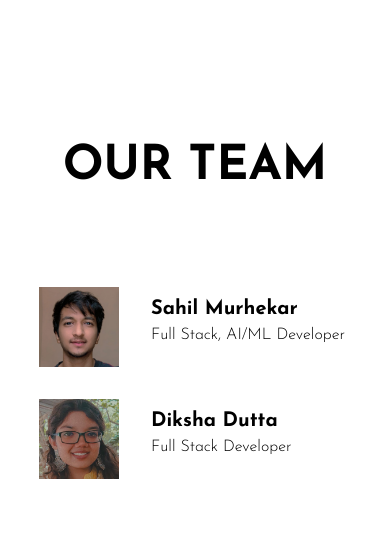
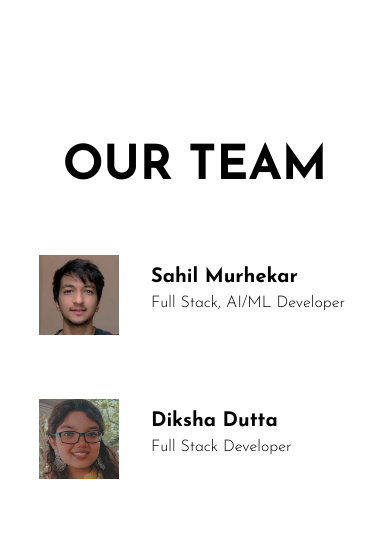
Before and after one commit to sahilmurhekar/HireCrest, a Flask app: page / in a window 390 px wide. Shown: the part 2670-3227 px from the top of the page. Run offline with Flask 3, Linux system fonts and the light colour scheme; some libraries are stand-ins or nearby versions.

Commit message:
Index made responsive

```diff
--- a/templates/index.html
+++ b/templates/index.html
@@ -246,9 +246,9 @@
   </div>
   <!-------------------------------------------- Team ----------------------------------------------------->
 
-  <p class="text-center text-5xl lg:text-left pt-36 pb-20 font-bold relative z-1 py-8" data-aos="fade-up">OUR TEAM</p>
+  <p class="text-center text-5xl lg:text-left pt-36 pb-12 font-bold relative z-1 py-8" data-aos="fade-up">OUR TEAM</p>
 
-  <div class="flex z-5 relative lg:flex-row flex-col">
+  <div class="flex z-5 relative lg:flex-row flex-col gap-8">
     <div class="flex flex-row py-4" data-aos="fade-up" data-aos-delay="100">
       <img class="h-20" src="/static/assets/sahil.jpeg" alt="pic">
       <div class="pt-2 ml-8">
```
